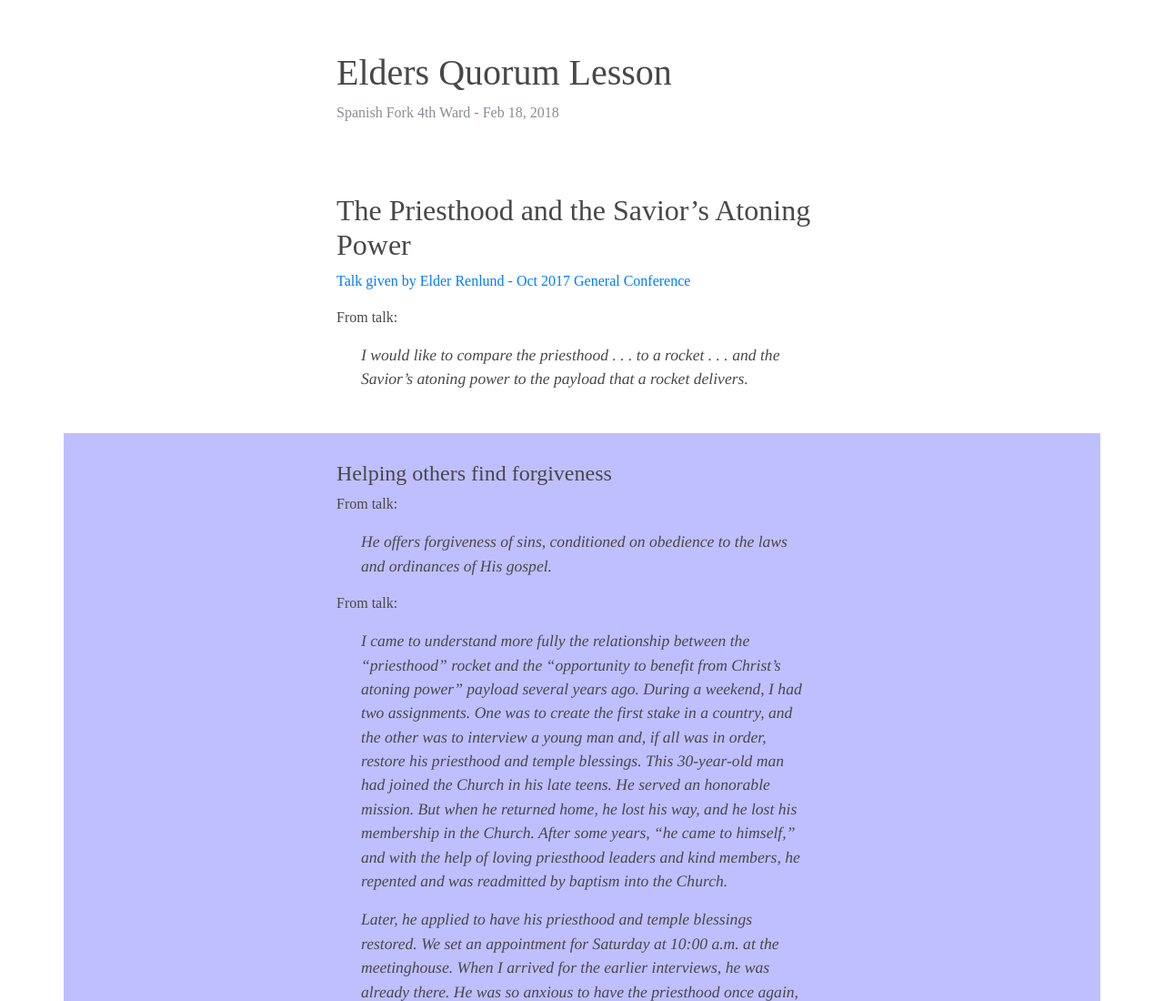
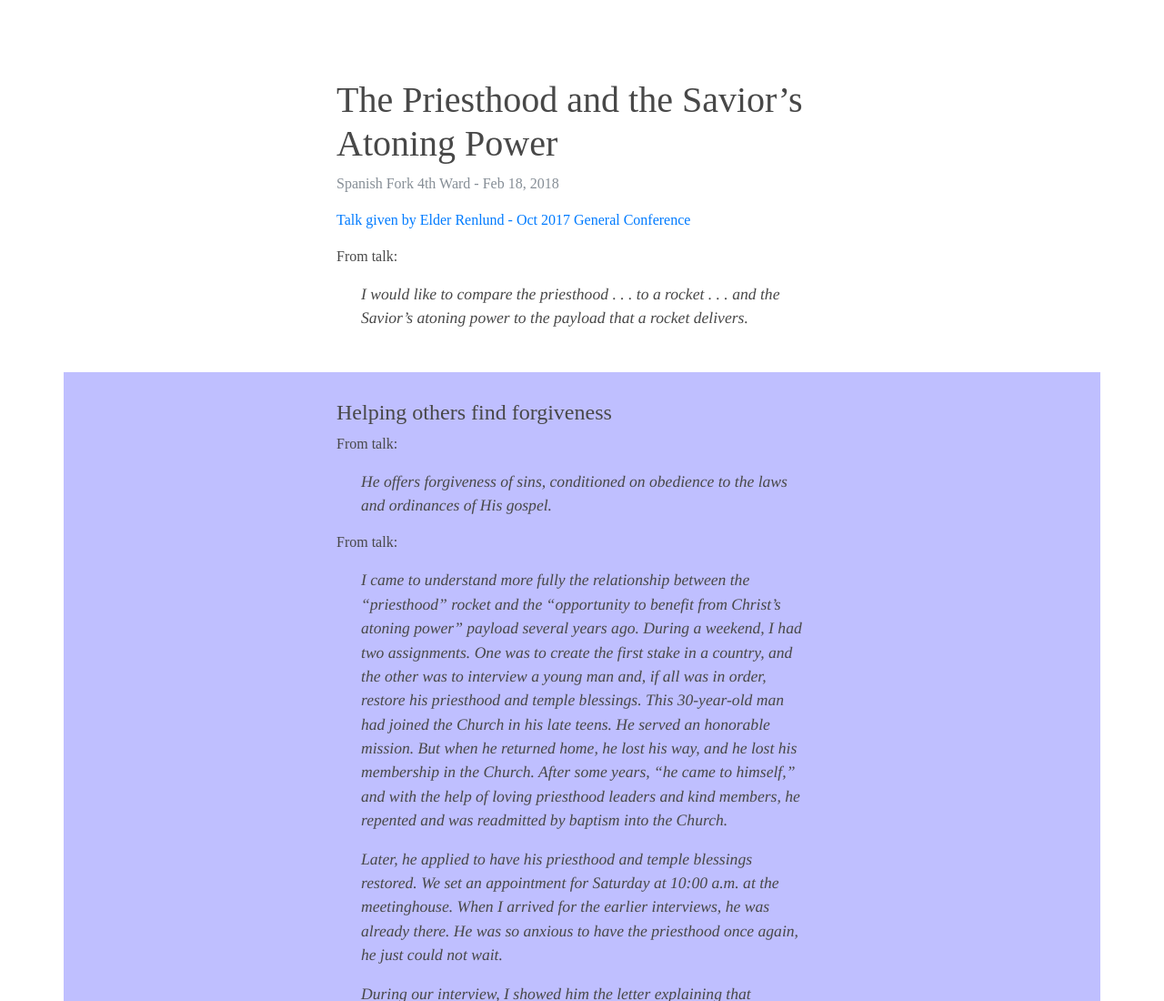
Before and after one commit to kaseyb002/4th_ward_lessons, a website: page public/index.html in a window 1280 px wide. Shown: the top 1100 px of the page at 91% size. Drawn offline with nearby package versions, Linux system fonts and the light colour scheme.

Commit message:
feb 18 lesson

```diff
--- a/public/index.html
+++ b/public/index.html
@@ -34,20 +34,11 @@
 
   <!-- Page Content -->
   <div class="container">
-
     <div class="row">
       <div class="col-sm-3"></div>
       <div class="col-sm-6">
-        <h1>Elders Quorum Lesson</h1>
+        <h1 class="top-baby-buffer">The Priesthood and the Savior’s Atoning Power</h1>
         <p class="text-muted">Spanish Fork 4th Ward - Feb 18, 2018</p>
-      </div>
-      <div class="col-sm-3"></div>
-    </div>
-
-    <div class="row top-baby-buffer">
-      <div class="col-sm-3"></div>
-      <div class="col-sm-6">
-        <h2 class="top-baby-buffer">The Priesthood and the Savior’s Atoning Power</h2>
 
         <p><a href="https://www.lds.org/general-conference/2017/10/the-needs-before-us?lang=eng">Talk given by Elder Renlund - Oct 2017 General Conference</a></p>
 
```
